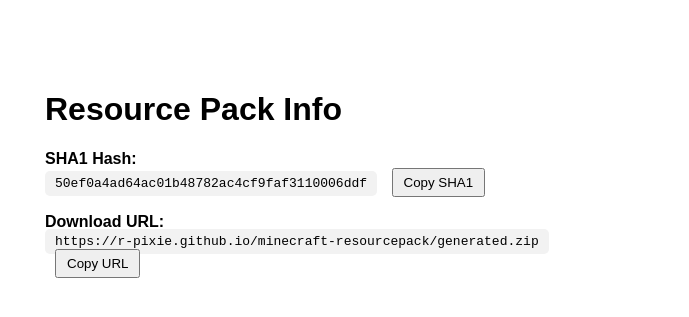
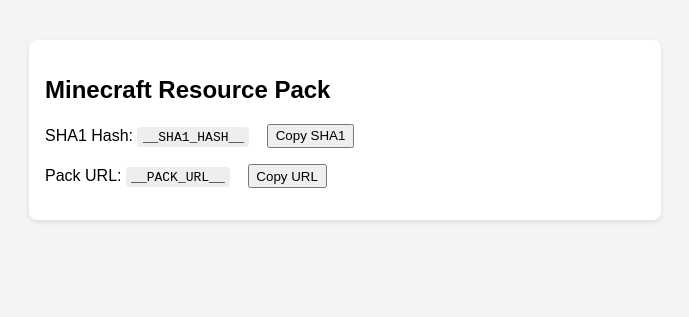
Before and after one commit to r-pixie/minecraft-resourcepack, a plain HTML site: page index.html in a window 1280 px wide. Shown: the whole page, without its empty margins (295-984 px from the left). Drawn offline with Linux system fonts and the light colour scheme.

Commit message:
Update index.html

```diff
--- a/index.html
+++ b/index.html
@@ -1,48 +1,33 @@
 <!DOCTYPE html>
 <html lang="en">
 <head>
-  <meta charset="UTF-8" />
-  <meta name="viewport" content="width=device-width, initial-scale=1.0"/>
+  <meta charset="UTF-8">
   <title>Minecraft Resource Pack</title>
   <style>
-    body {
-      font-family: sans-serif;
-      max-width: 600px;
-      margin: 50px auto;
-      padding: 20px;
-    }
-    code {
-      background: #f2f2f2;
-      padding: 5px 10px;
-      border-radius: 5px;
-    }
-    button {
-      margin-left: 10px;
-      padding: 5px 10px;
-      cursor: pointer;
-    }
+    body { font-family: sans-serif; padding: 2em; background: #f4f4f4; }
+    .box { background: #fff; padding: 1em; border-radius: 8px; box-shadow: 0 2px 5px rgba(0,0,0,0.1); max-width: 600px; margin: auto; }
+    code { background: #eee; padding: 0.2em 0.4em; border-radius: 4px; }
+    button { margin-left: 1em; padding: 0.2em 0.5em; }
   </style>
 </head>
 <body>
-  <h1>Resource Pack Info</h1>
-
+  <div class="box">
+    <h2>Minecraft Resource Pack</h2>
     <p>
-    <strong>SHA1 Hash:</strong><br>
-    <code id="sha1">50ef0a4ad64ac01b48782ac4cf9faf3110006ddf</code>
+      SHA1 Hash: <code id="sha1">__SHA1_HASH__</code>
       <button onclick="copyToClipboard('sha1')">Copy SHA1</button>
     </p>
-
     <p>
-    <strong>Download URL:</strong><br>
-    <code id="url">https://r-pixie.github.io/minecraft-resourcepack/generated.zip</code>
+      Pack URL: <code id="url">__PACK_URL__</code>
       <button onclick="copyToClipboard('url')">Copy URL</button>
     </p>
+  </div>
 
   <script>
     function copyToClipboard(id) {
       const text = document.getElementById(id).textContent;
       navigator.clipboard.writeText(text).then(() => {
-        alert('Copied to clipboard');
+        alert('Copied to clipboard!');
       });
     }
   </script>
```
Lines whose indentation alone changed are shown as unchanged.
